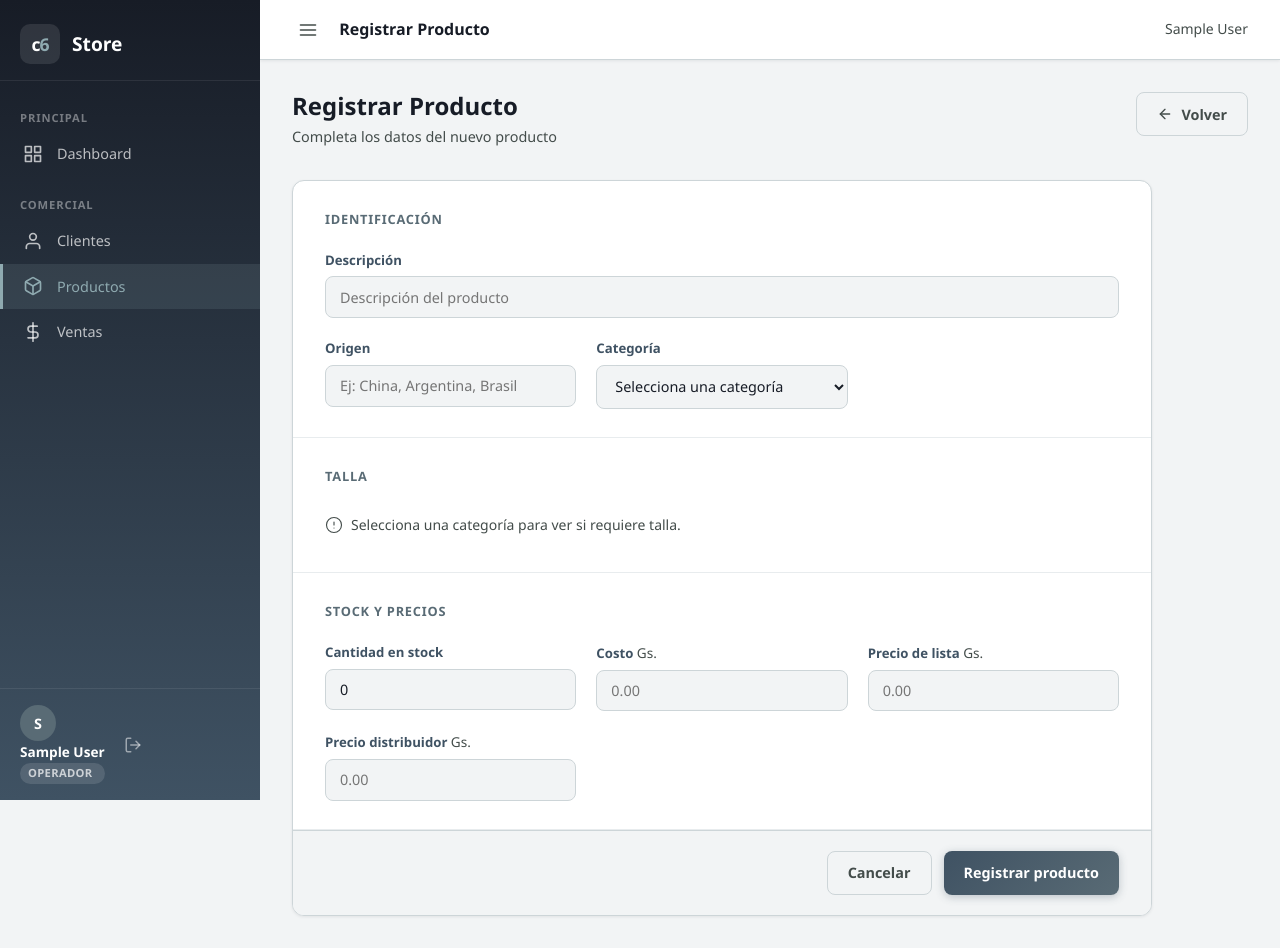
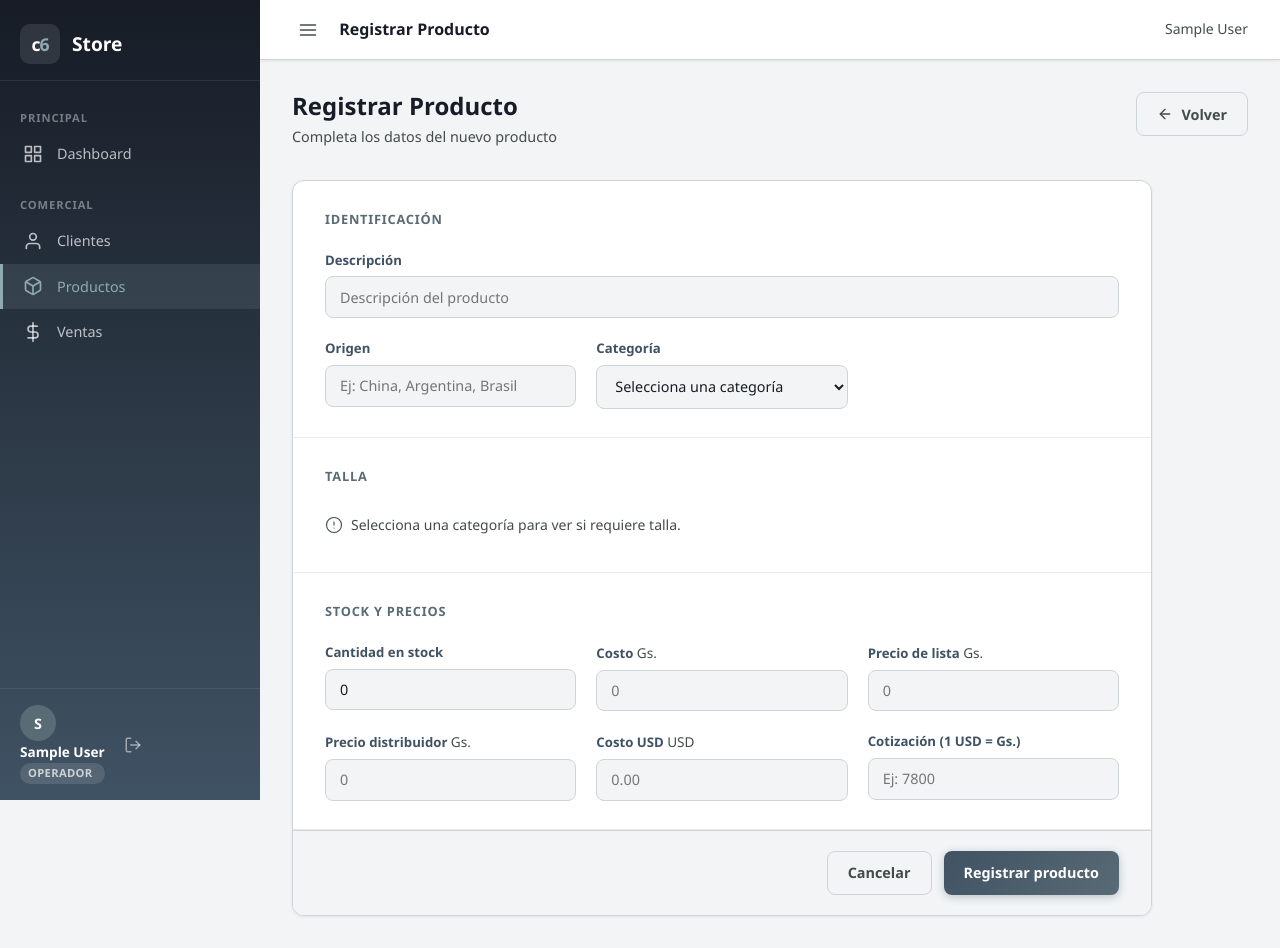
Before and after one commit to fduarte88/c6_addons, a Django app: page /productos/nuevo/ in a window 1280 px wide. Run offline with Django 5.2, Linux system fonts and the light colour scheme; the visitor is signed in with stand-in values (Sample User, id 1); data that the repository does not hold is empty.

Commit message:
Products: máscara Gs. en precios y nuevos campos Costo USD / Cotización
- Costo, Precio Lista y Precio Distribuidor con máscara de puntos de miles
- Nuevos campos opcionales: cost_usd (USD) y cotizacion (tipo de cambio)
- updateMargin usa gsRaw() para leer valores formateados correctamente

Co-Authored-By: Claude Sonnet 4.6 <noreply@anthropic.com>

```diff
--- a/products/forms.py
+++ b/products/forms.py
@@ -24,6 +24,7 @@ class ProductForm(forms.ModelForm):
         fields = [
             'description', 'origin', 'category',
             'quantity', 'cost', 'list_price', 'distributor_price',
+            'cost_usd', 'cotizacion',
             'calce', 'talle', 'is_active',
         ]
         labels = {
@@ -34,6 +35,8 @@ class ProductForm(forms.ModelForm):
             'cost':              'Costo',
             'list_price':        'Precio de lista',
             'distributor_price': 'Precio distribuidor',
+            'cost_usd':          'Costo USD',
+            'cotizacion':        'Cotización (1 USD = Gs.)',
             'calce':             'Calce',
             'talle':             'Talle',
             'is_active':         'Producto activo',
@@ -42,9 +45,11 @@ class ProductForm(forms.ModelForm):
             'description':       forms.TextInput(attrs={'placeholder': 'Descripción del producto'}),
             'origin':            forms.TextInput(attrs={'placeholder': 'Ej: China, Argentina, Brasil'}),
             'quantity':          forms.NumberInput(attrs={'min': '0', 'placeholder': '0'}),
-            'cost':              forms.NumberInput(attrs={'min': '0', 'step': '0.01', 'placeholder': '0.00'}),
-            'list_price':        forms.NumberInput(attrs={'min': '0', 'step': '0.01', 'placeholder': '0.00'}),
-            'distributor_price': forms.NumberInput(attrs={'min': '0', 'step': '0.01', 'placeholder': '0.00'}),
+            'cost':              forms.TextInput(attrs={'class': 'gs-input', 'placeholder': '0', 'autocomplete': 'off'}),
+            'list_price':        forms.TextInput(attrs={'class': 'gs-input', 'placeholder': '0', 'autocomplete': 'off'}),
+            'distributor_price': forms.TextInput(attrs={'class': 'gs-input', 'placeholder': '0', 'autocomplete': 'off'}),
+            'cost_usd':          forms.NumberInput(attrs={'min': '0', 'step': '0.01', 'placeholder': '0.00'}),
+            'cotizacion':        forms.NumberInput(attrs={'min': '0', 'step': '1', 'placeholder': 'Ej: 7800'}),
             'calce':             forms.Select(),
             'talle':             forms.Select(),
         }
@@ -55,11 +60,30 @@ class ProductForm(forms.ModelForm):
         self.fields['category'].queryset = Category.objects.filter(is_active=True)
         self.fields['category'].empty_label = 'Selecciona una categoría'
         # Campos condicionales: no son requeridos en el form (la validación es manual)
-        self.fields['calce'].required = False
-        self.fields['talle'].required = False
+        self.fields['calce'].required     = False
+        self.fields['talle'].required     = False
+        self.fields['cost_usd'].required  = False
+        self.fields['cotizacion'].required = False
         # Agregar opción vacía a selects condicionales
         self.fields['calce'].choices  = [('', 'Selecciona calce')] + list(Product.CALCE_CHOICES)
         self.fields['talle'].choices  = [('', 'Selecciona talle')] + list(Product.TALLE_CHOICES)
+
+    def _clean_gs_field(self, field_name):
+        """Elimina puntos de miles del valor formateado como Gs. antes de validar."""
+        value = self.data.get(field_name, '').replace('.', '').replace(',', '').strip()
+        try:
+            return int(value) if value else None
+        except ValueError:
+            raise forms.ValidationError('Ingresa un número válido.')
+
+    def clean_cost(self):
+        return self._clean_gs_field('cost')
+
+    def clean_list_price(self):
+        return self._clean_gs_field('list_price')
+
+    def clean_distributor_price(self):
+        return self._clean_gs_field('distributor_price')
 
     def clean(self):
         cleaned = super().clean()
--- a/products/models.py
+++ b/products/models.py
@@ -61,6 +61,8 @@ class Product(models.Model):
     cost               = models.DecimalField('Costo', max_digits=12, decimal_places=2)
     list_price         = models.DecimalField('Precio de lista', max_digits=12, decimal_places=2)
     distributor_price  = models.DecimalField('Precio distribuidor', max_digits=12, decimal_places=2)
+    cost_usd           = models.DecimalField('Costo USD', max_digits=10, decimal_places=2, null=True, blank=True)
+    cotizacion         = models.DecimalField('Cotización (USD→Gs.)', max_digits=10, decimal_places=2, null=True, blank=True)
     category           = models.ForeignKey(
                             Category, on_delete=models.PROTECT,
                             verbose_name='Categoría', related_name='products'
--- a/templates/products/form.html
+++ b/templates/products/form.html
@@ -131,6 +131,24 @@
                     {% if field.errors %}<span class="field-error">{{ field.errors.0 }}</span>{% endif %}
                 </div>
                 {% endwith %}
+
+                {% with field=form.cost_usd %}
+                <div class="form-group {% if field.errors %}has-error{% endif %}">
+                    <label class="form-label" for="{{ field.id_for_label }}">
+                        {{ field.label }} <span class="currency-hint">USD</span>
+                    </label>
+                    {{ field }}
+                    {% if field.errors %}<span class="field-error">{{ field.errors.0 }}</span>{% endif %}
+                </div>
+                {% endwith %}
+
+                {% with field=form.cotizacion %}
+                <div class="form-group {% if field.errors %}has-error{% endif %}">
+                    <label class="form-label" for="{{ field.id_for_label }}">{{ field.label }}</label>
+                    {{ field }}
+                    {% if field.errors %}<span class="field-error">{{ field.errors.0 }}</span>{% endif %}
+                </div>
+                {% endwith %}
             </div>
 
             <!-- Indicador de margen en tiempo real -->
@@ -169,6 +187,33 @@
 
 {% block extra_js %}
 <script>
+// ── Máscara Guaraní (puntos de miles, sin decimales) ──────────────────────
+function gsFormat(val) {
+    const num = parseInt(val.replace(/\D/g, ''), 10);
+    if (isNaN(num)) return '';
+    return num.toLocaleString('de-DE'); // usa punto como separador de miles
+}
+function gsRaw(input) {
+    return parseInt(input.value.replace(/\D/g, ''), 10) || 0;
+}
+document.querySelectorAll('.gs-input').forEach(function(input) {
+    // Formatear valor inicial (modo edición)
+    if (input.value) {
+        const raw = input.value.replace(/\D/g, '');
+        if (raw) input.value = gsFormat(raw);
+    }
+    input.addEventListener('input', function() {
+        const pos    = this.selectionStart;
+        const before = this.value.length;
+        this.value   = gsFormat(this.value);
+        const after  = this.value.length;
+        this.setSelectionRange(pos + (after - before), pos + (after - before));
+    });
+    input.addEventListener('blur', function() {
+        this.value = gsFormat(this.value);
+    });
+});
+
 // Mapa de tipos de categoría inyectado desde Django
 const CATEGORY_TYPES = {{ category_types|safe }};
 
@@ -206,8 +251,8 @@ function updateSizeFields() {
 }
 
 function updateMargin() {
-    const cost  = parseFloat(costInput.value);
-    const price = parseFloat(priceInput.value);
+    const cost  = gsRaw(costInput);
+    const price = gsRaw(priceInput);
     if (cost > 0 && price > 0) {
         const pct = ((price - cost) / cost * 100).toFixed(1);
         marginValue.textContent = pct + '%';
```
Also changed, not shown: products/migrations/0002_add_cost_usd_cotizacion.py (added).
